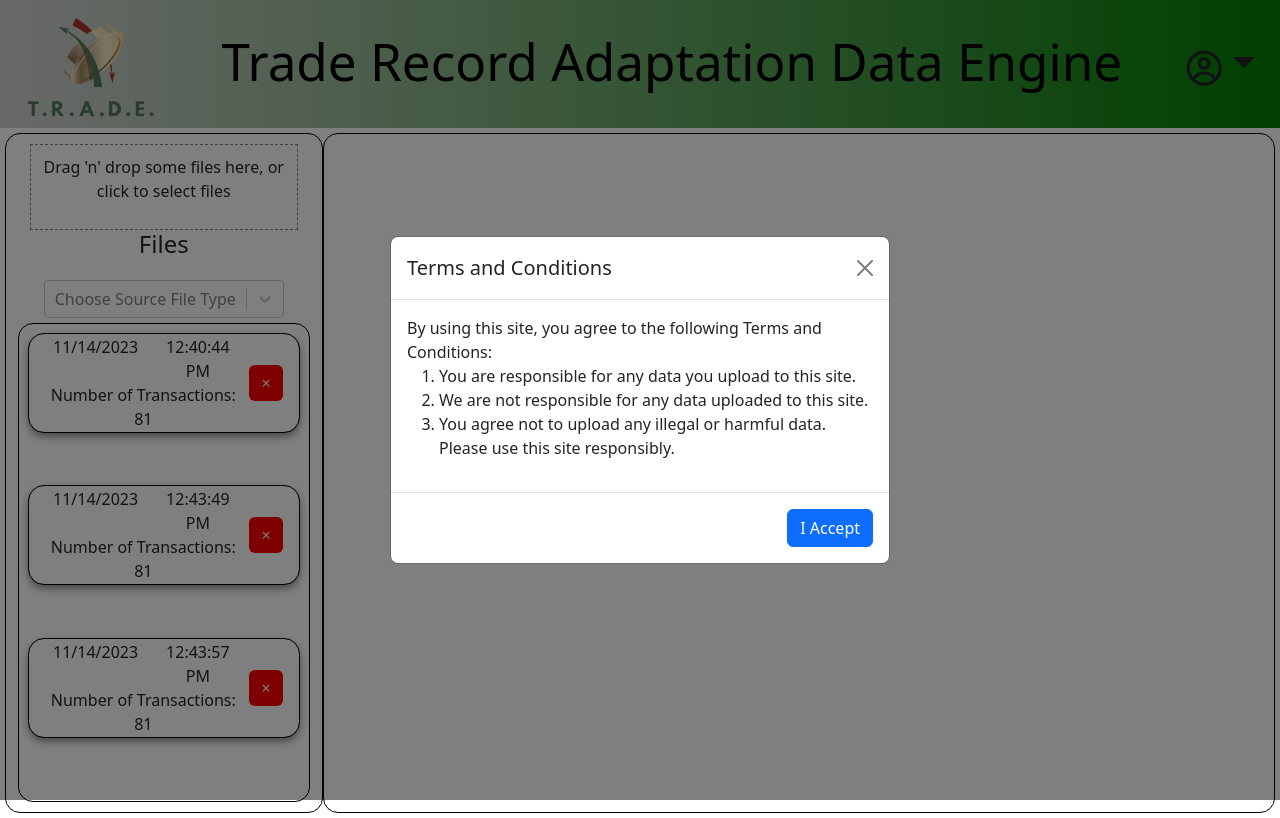
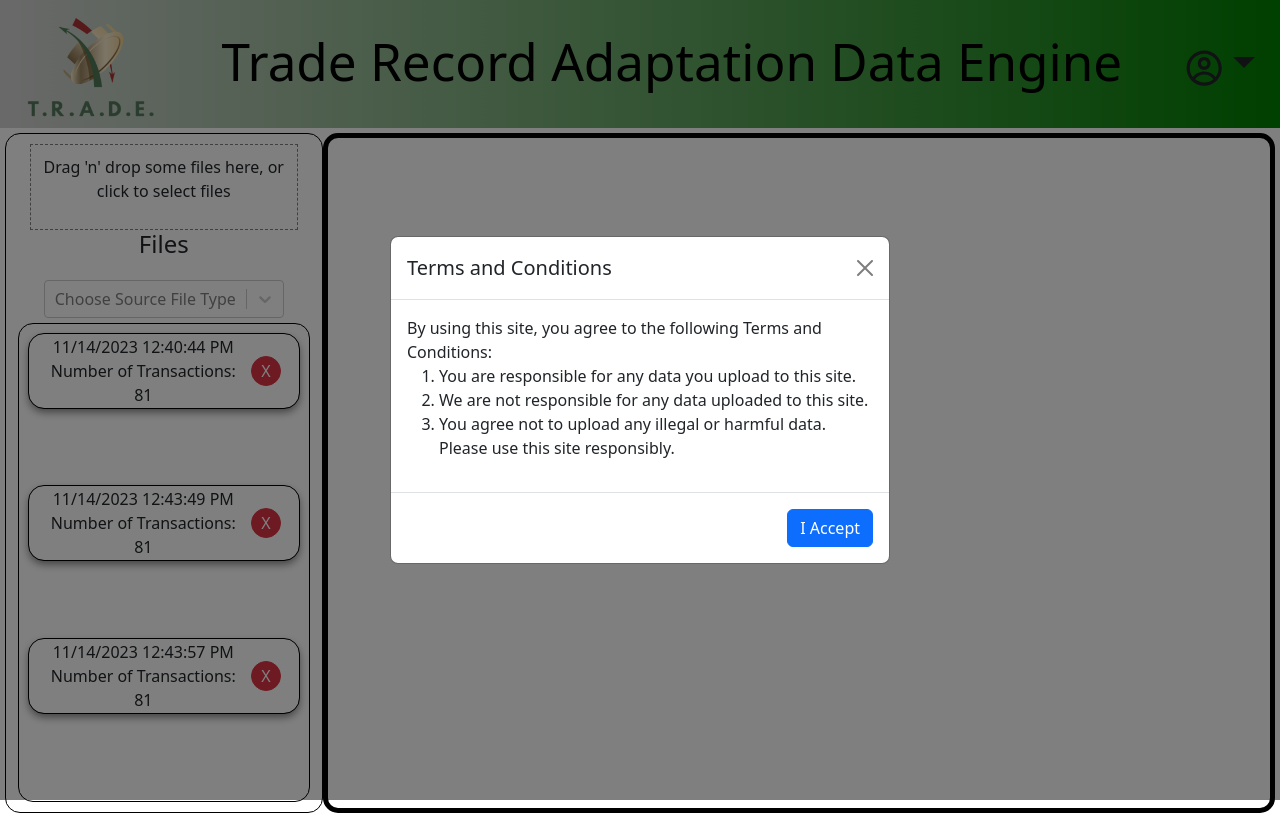
Before and after one commit to JOATZ/TRADE_App, a React (Create React App) app: page / in a window 1280 px wide. Built offline with nearby package versions, Linux system fonts and the light colour scheme; data requests are answered from the project's data file.

Commit message:
button styling, table positioning/styling

```diff
--- a/src/App.css
+++ b/src/App.css
@@ -167,20 +167,11 @@ body {
 .preview-container {
   display: flex;
   flex-direction: column;
-  padding: 10px; /* Adjust as needed */
-  border: solid black 1px;
+  border: solid black 5px;
   border-radius: 15px;
   width: 100%;
   height: 85vh;
   overflow-y: auto;
-}
-
-.pill-remove-button .btn {
-  width: 30px;
-  height: 30px;
-  display: flex;
-  align-items: center;
-  justify-content: center;
 }
 
 .parent-pill-row {
@@ -198,7 +189,19 @@ body {
   display: flex;
   flex-direction: column;
   align-items: center;
+  justify-content: center;
+}
 
+.pill-row{
+  display:flex;
+  justify-content: center;
+}
+
+.sticky-header th {
+  position: sticky;
+  top: 0;
+  background: grey; /* Replace with the desired background color */
+  z-index: 10;
 }
 
 @keyframes App-logo-spin {
--- a/src/components/FileListPill.js
+++ b/src/components/FileListPill.js
@@ -17,26 +17,32 @@ const FileListPill = ({ data, setSelectedData }) => {
 
     return (
         <Row onClick={handleClick} className='parent-pill-row'>
-            <Col md={10} className='pill-col'>
+            <Col xs={10} className='pill-col'>
                 <Row className='pill-row'>
-                    <Col className='pill-col'>{data.date}</Col>
-                    <Col className='pill-col'>{data.time}</Col>
+                    {data.date}
+                    {'     '}
+                    {data.time}
                 </Row>
                 <Row className='pill-row'>
                     Number of Transactions: {data.numTrades}
                 </Row>
             </Col>
-            <Col md={2} className='pill-col'>
+            <Col xs={2} className='pill-col'>
                 <Button
-                    className='pill-remove-button'
+                    color='danger'
                     onClick={handleRemove}
                     style={{
-                        border: 'none',
-                        background: 'red',
+                        width: '30px',
+                        height: '30px',
+                        display: 'flex',
+                        justifyContent: 'center',
+                        alignItems: 'center',
+                        borderRadius: '50%',
+                        color: 'white',
                         fontSize: '1rem'
                     }}
                 >
-                    &times;
+                    X
                 </Button>
             </Col>
         </Row>
--- a/src/components/JsonToTable.js
+++ b/src/components/JsonToTable.js
@@ -24,7 +24,7 @@ const JsonToTable = ({ data }) => {
 
     return (
         <table {...getTableProps()}>
-            <thead>
+            <thead className='sticky-header'>
                 {headerGroups.map((headerGroup) => (
                     <tr {...headerGroup.getHeaderGroupProps()}>
                         {headerGroup.headers.map((column) => (
```
